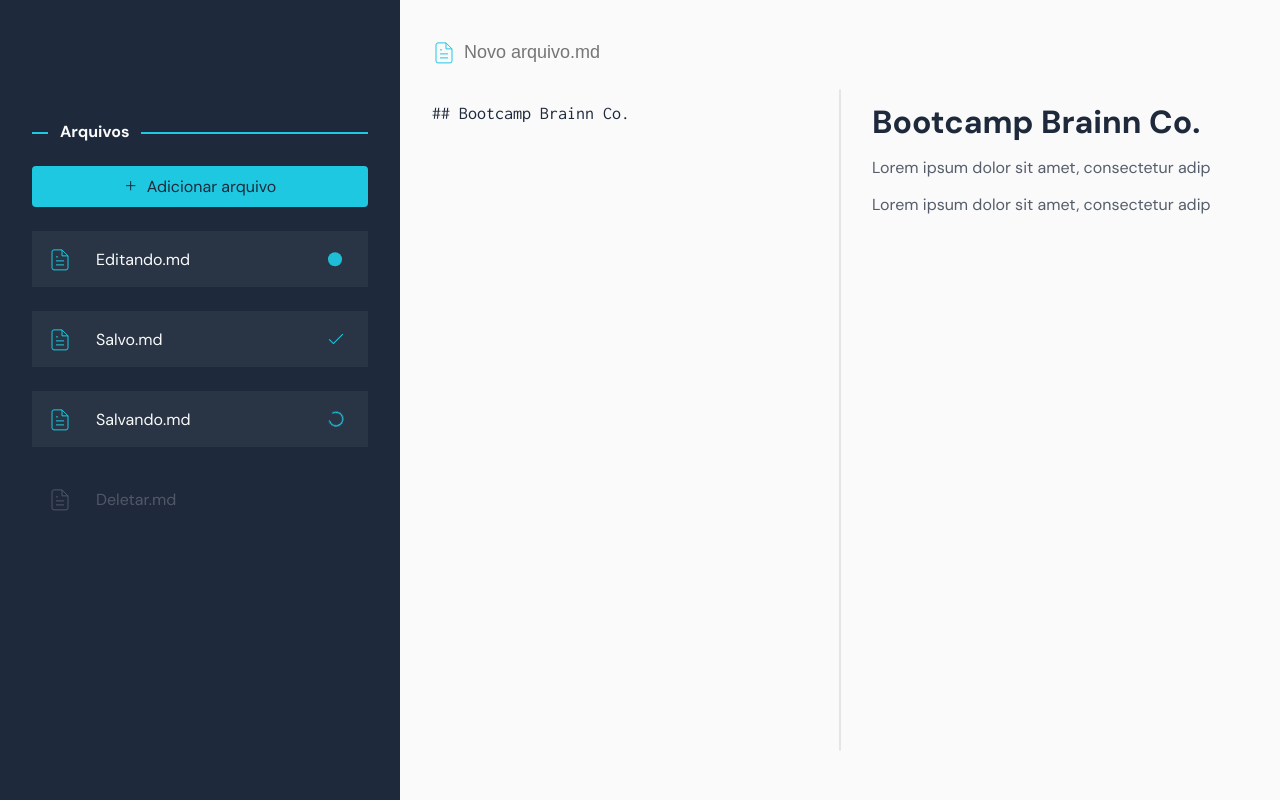
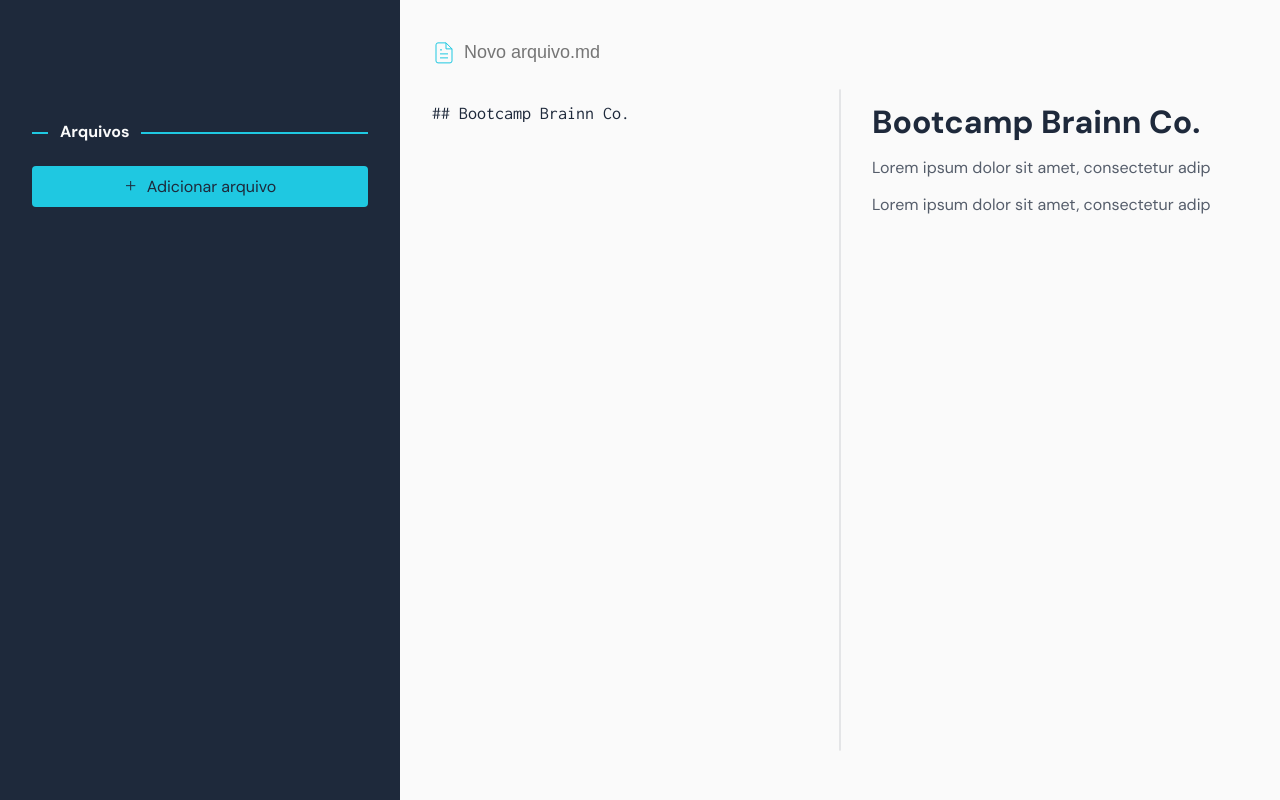
Before and after one commit to murimessias/markee, a React (Create React App) app: page / in a window 1280 px wide. Built offline with nearby package versions, Linux system fonts and the light colour scheme.

Commit message:
Add function to create a new file

```diff
--- a/package.json
+++ b/package.json
@@ -21,6 +21,7 @@
     "@types/react": "^17.0.0",
     "@types/react-dom": "^17.0.0",
     "@types/styled-components": "^5.1.14",
+    "@types/uuid": "^8.3.1",
     "babel-eslint": "10.1.0",
     "eslint-config-standard": "16.0.3",
     "eslint-config-standard-jsx": "10.0.0",
@@ -36,6 +37,7 @@
     "react-scripts": "4.0.3",
     "styled-components": "^5.3.1",
     "typescript": "^4.1.2",
+    "uuid": "8.3.2",
     "web-vitals": "^1.0.1"
   },
   "eslintConfig": {
--- a/src/components/forms/button/button.tsx
+++ b/src/components/forms/button/button.tsx
@@ -7,10 +7,11 @@
 type ButtonProps = {
   cta: string
   icon?: ReactElement
+  addNewFile: () => void
 }
 
-const Button = ({ cta, icon }: ButtonProps) => (
-  <S.ButtonWrapper hasIcon={!!icon}>
+const Button = ({ cta, icon, addNewFile }: ButtonProps) => (
+  <S.ButtonWrapper hasIcon={!!icon} onClick={addNewFile}>
     {!!icon && <div>{icon}</div>}
     <span>{cta}</span>
   </S.ButtonWrapper>
--- a/src/components/layout/sidebar/sidebar.tsx
+++ b/src/components/layout/sidebar/sidebar.tsx
@@ -1,3 +1,6 @@
+import { useState } from 'react'
+import { v4 } from 'uuid'
+
 // Components
 import { AddIcon } from 'ui/icons'
 import { Button } from 'components/forms'
@@ -10,39 +13,27 @@
 // Props & Types
 import { FileProps } from 'resources/types'
 
-// Data
-const files: FileProps[] = [
-  {
-    id: '1',
-    name: 'Editando.md',
-    content: 'Conteúdo 1',
-    active: true,
-    status: 'editing',
-  },
-  {
-    id: '2',
-    name: 'Salvo.md',
-    content: 'Conteúdo 2',
+const Sidebar = () => {
+  const [files, setFiles] = useState<FileProps[]>([])
+
+  const handleCreateNewFile = () => {
+    setFiles((files) =>
+      files
+        .map((file) => ({
+          ...file,
+          active: false,
+        }))
+        .concat({
+          id: v4(),
+          name: 'Sem título',
+          content: '',
           active: true,
           status: 'saved',
-  },
-  {
-    id: '3',
-    name: 'Salvando.md',
-    content: 'Conteúdo 3',
-    active: true,
-    status: 'saving',
-  },
-  {
-    id: '4',
-    name: 'Deletar.md',
-    content: 'Conteúdo 4',
-    active: false,
-    status: 'saving',
-  },
-]
+        }),
+    )
+  }
 
-const Sidebar = () => (
+  return (
     <S.SidebarWrapper>
       <S.Container>
         <S.LogoContainer href='/'>
@@ -54,12 +45,17 @@
             <span>Arquivos</span>
           </S.Title>
 
-        <Button icon={<AddIcon />} cta='Adicionar arquivo' />
+          <Button
+            icon={<AddIcon />}
+            cta='Adicionar arquivo'
+            addNewFile={handleCreateNewFile}
+          />
 
           <FileList files={files} />
         </S.FilesContainer>
       </S.Container>
     </S.SidebarWrapper>
   )
+}
 
 export { Sidebar }
```
Also changed, not shown: 1 other file (tests, documents, lock files or other folders). Lines whose indentation alone changed are shown as unchanged.
